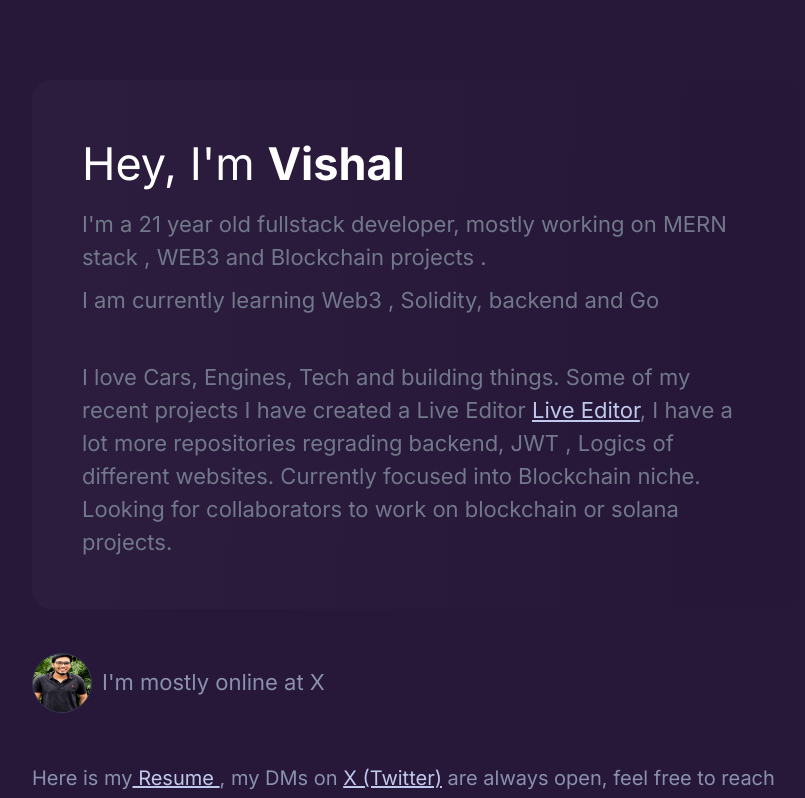
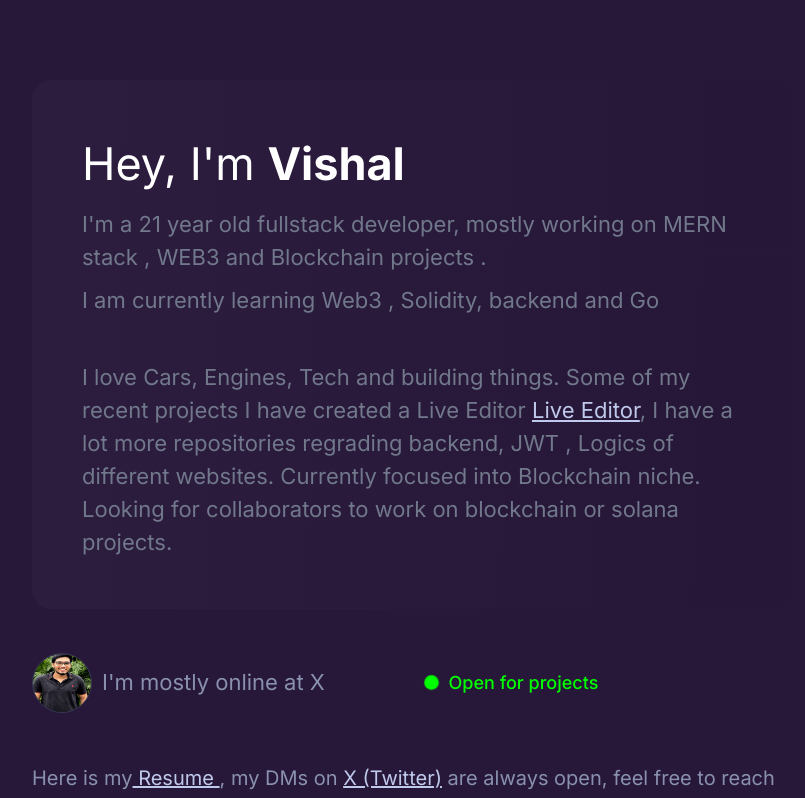
Before and after one commit to Vishalll07/Portfolio_website, a Next.js app: page / in a window 1280 px wide. Shown: the top 798 px of the page, without its empty margins (224-1029 px from the left). Built offline with nearby package versions, Linux system fonts and the light colour scheme.

Commit message:
pulse effect

```diff
--- a/app/page.tsx
+++ b/app/page.tsx
@@ -33,6 +33,10 @@ export default function Home() {
           <Image src="/me.png" alt="cr7" width={100} height={100} />
           <p>I&apos;m mostly online at X </p>
         </div>
+        <div className={styles.pulseContainer}>
+          <div className={styles.pulse}></div>
+          <span className={styles.openForProjects}>Open for projects</span>
+        </div>
       </div>
 
       <p className={styles.intro}>
--- a/styles/Index.module.scss
+++ b/styles/Index.module.scss
@@ -16,6 +16,9 @@
   flex-flow: column;
   background:  linear-gradient(91.53deg, #42375533 0%, #15171e0a 86.33%);
   gap: 10px;
+
+
+
   > h1 {
     color: white;
     font-size: 45px;
@@ -30,11 +33,12 @@
 .identity {
   margin-top: 20px;
   display: flex;
-    flex-flow: column;
+  flex-flow: row;
   width: 60vw;
   justify-content: center;
   justify-self: center;
   gap: 15px;
+  align-items: center;
   > div {
     width: 60vw;
     display: flex;
@@ -52,6 +56,42 @@
       width: 60px;
       height: 60px;
     }
+  }
+}
+
+.pulseContainer {
+  position: relative;
+  display: flex;
+  align-items: center;
+  gap: 10px;
+}
+
+.pulse {
+  width: 15px;
+  height: 15px;
+  background-color: #00ff00;
+  border-radius: 50%;
+  animation: pulse 2s infinite;
+}
+
+.openForProjects {
+  color: #00ff00;
+  font-size: 18px;
+  font-weight: 500;
+}
+
+@keyframes pulse {
+  0% {
+    transform: scale(0.95);
+    box-shadow: 0 0 0 0 rgba(0, 255, 0, 0.7);
+  }
+  70% {
+    transform: scale(1);
+    box-shadow: 0 0 0 10px rgba(0, 255, 0, 0);
+  }
+  100% {
+    transform: scale(0.95);
+    box-shadow: 0 0 0 0 rgba(0, 255, 0, 0);
   }
 }
 
@@ -122,6 +162,9 @@
       }
     }
   }
+  .openForProjects {
+    font-size: 16px;
+  }
   .intro {
     width: 80vw;
     font-size: 16px;
@@ -154,6 +197,9 @@
       }
     }
   }
+  .openForProjects {
+    font-size: 14px;
+  }
   .intro {
     margin-top: 0;
     width: 90vw;
```
Lines whose indentation alone changed are shown as unchanged.
